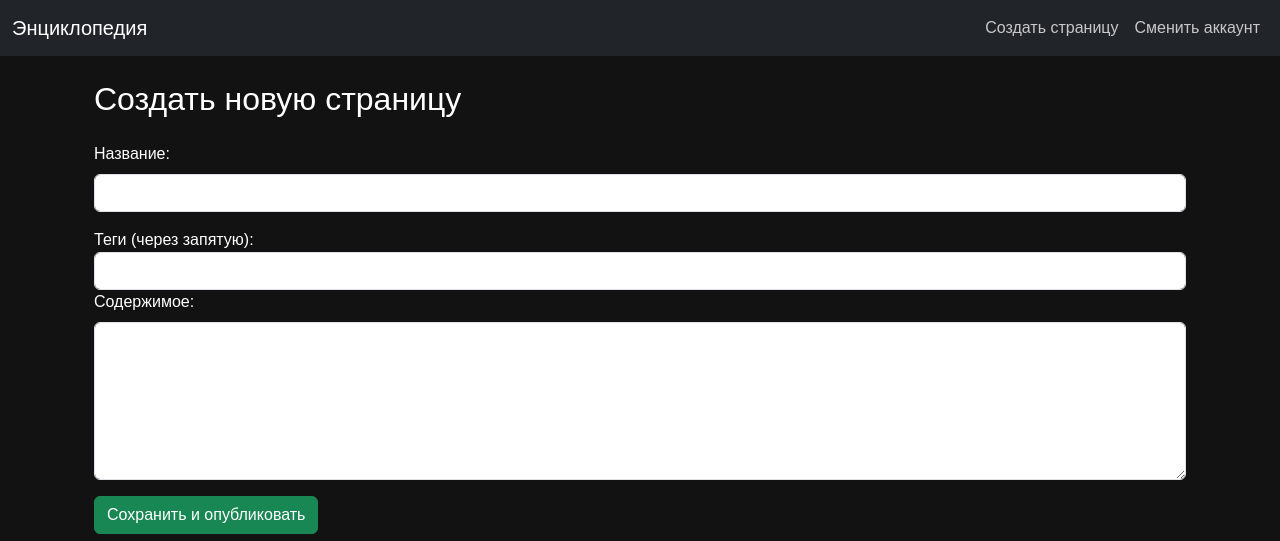
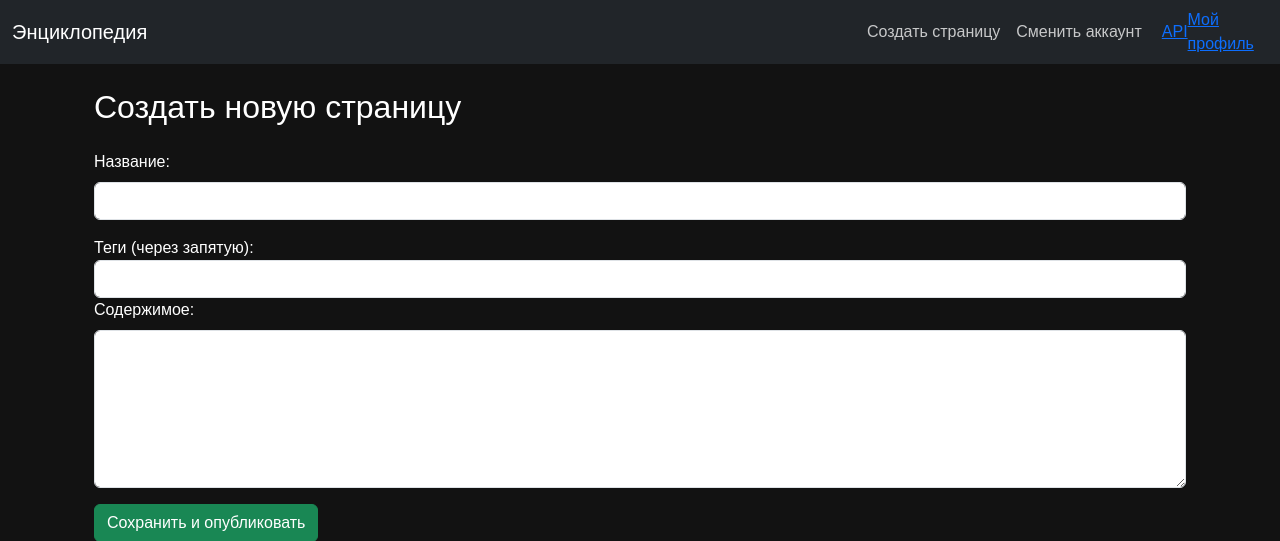
Before and after one commit to Sergrutter/Wik_Igr, a Flask app: page /create_page in a window 1280 px wide. Shown: the top 541 px of the page. Run offline with Flask 3, Linux system fonts and the light colour scheme; the visitor is signed in with stand-in values (Sample User, id 1); parts of the project's set-up code (start-up, migrations or seed data) failed here and were passed over; some libraries are stand-ins or nearby versions.

Commit message:
Update base.html

```diff
--- a/templates/base.html
+++ b/templates/base.html
@@ -45,6 +45,10 @@
                 </ul>
             </div>
         </div>
+        <a href="{{ url_for('api_docs') }}">API</a>
+        {% if current_user.is_authenticated %}
+        <a href="{{ url_for('profile', username=current_user.username) }}">Мой профиль</a>
+        {% endif %}
     </nav>
 
     <div class="container">
```
